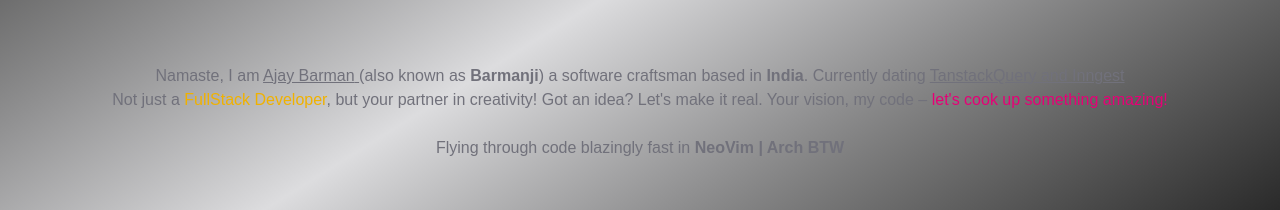
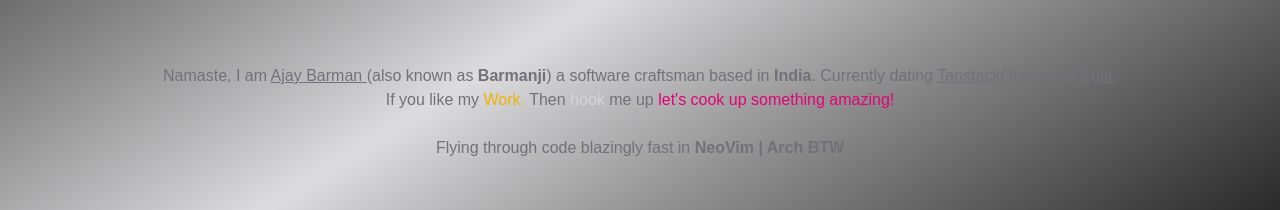
Before and after one commit to Barmanji/Barmanji.com, a Next.js app: page / in a window 1280 px wide. Shown: the part 425-635 px from the top of the page. Built offline with nearby package versions, Linux system fonts and the light colour scheme; no server answers.

Commit message:
style: fixed hero page

```diff
--- a/app/(pages)/projects/page.tsx
+++ b/app/(pages)/projects/page.tsx
@@ -45,7 +45,7 @@ export default async function ProjectsPage() {
             Projects
           </h2>
           <p className="mt-4 text-zinc-400">
-            My work treasure! Mostly are hobby projects, also hosted.<span className="text-red-500"> ENJOY & EXPLORE! </span>
+            My work treasure! Mostly are hobby projects, also hosted.<span className="text-red-500"> EXPLORE & ENJOY! </span>
           </p>
         </div>
         <div className="w-full h-px bg-zinc-800" />
--- a/components/hero.tsx
+++ b/components/hero.tsx
@@ -68,18 +68,35 @@ export default function Hero() {
           . Currently dating{" "}
           <Link
             target="_blank"
-            href="https://nextjs.org/"
+            href="https://tanstack.com/query/latest"
             className="underline duration-500 hover:text-zinc-300"
           >
-            TanstackQuery and Inngest{" "}
+            TanstackQuery
+          </Link>{" "}
+          and{" "}
+          <Link
+            target="_blank"
+            href="https://doc.rust-lang.org/book/"
+            className="underline duration-500 hover:text-zinc-300"
+          >
+            Rust.
           </Link>
           <br />
-          Not just a{" "}
+          If you like my{" "}
           <span className="relative group text-yellow-500 transition duration-500 hover:text-yellow-300">
-            FullStack Developer
+            <Link target="_blank" href="/projects">
+              Work.{" "}
+            </Link>
           </span>
-          , but your partner in creativity! Got an idea? Let&apos;s make it real.
-          Your vision, my code –{" "}
+          Then{" "}
+          <Link
+            target="_blank"
+            href="/contact"
+className="relative text-zinc-300 duration-500 hover:text-zinc-300 after:absolute after:bottom-0 after:left-0 after:h-[2px] after:w-full after:origin-bottom-right after:scale-x-0 after:bg-current after:transition-transform after:duration-200 hover:after:origin-bottom-left hover:after:scale-x-100"
+          >
+            hook
+          </Link>{" "}
+          me up{" "}
           <span className="group relative text-pink-600 transition duration-500 hover:brightness-125">
             let&apos;s cook up something amazing!
           </span>
```
